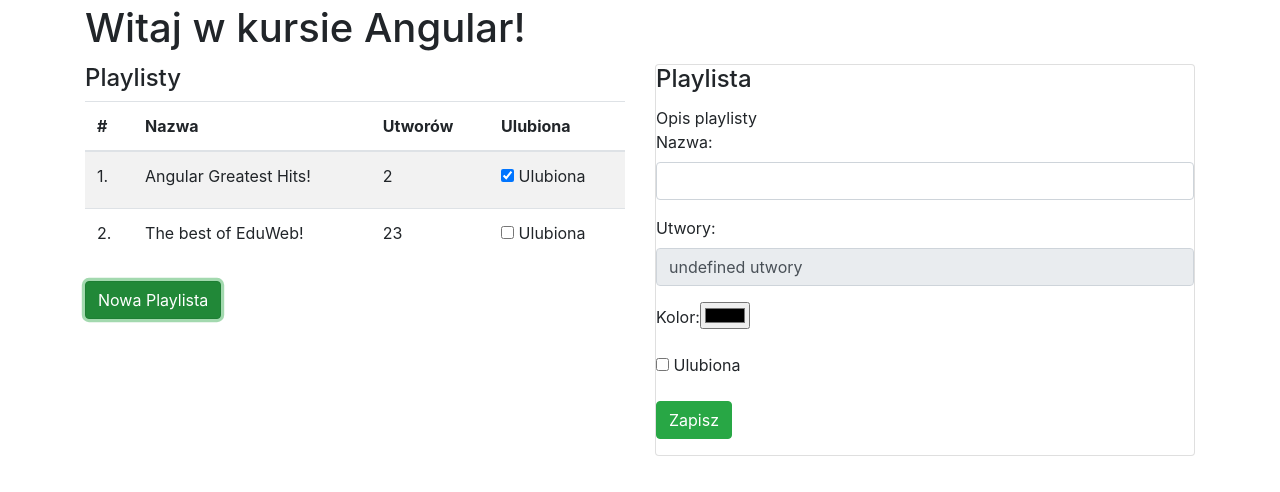
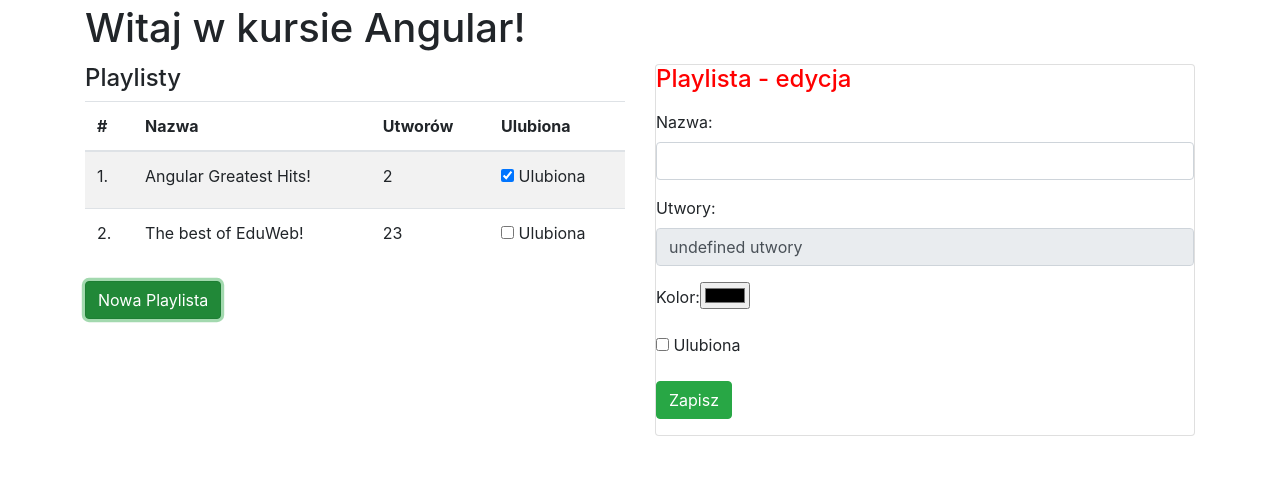
Before and after one commit to michaljankowski86/angular_podst_eduweb, an Angular app: page / in a window 1280 px wide. Both pictures are taken after a click on the button "Nowa Playlista". Shown: the top 492 px of the page. Built offline with nearby package versions, Linux system fonts and the light colour scheme.

Commit message:
ng-content example and how to use

```diff
--- a/src/app/playlists/content-card.component.ts
+++ b/src/app/playlists/content-card.component.ts
@@ -7,6 +7,7 @@ import { Component, OnInit, Input } from '@angular/core';
       <div class="card-block">
         <h4 class="card-title">{{ title }}</h4>
         <p class="card-text">{{ content }}</p>
+        <ng-content></ng-content>
       </div>
     </div>
   `,
--- a/src/app/playlists/playlist-detail.component.ts
+++ b/src/app/playlists/playlist-detail.component.ts
@@ -3,19 +3,11 @@ import { Component, OnInit, Input, Output, EventEmitter } from '@angular/core';
 @Component({
   selector: 'app-playlist-detail',
   template: `
-    <div class="card">
-      <div class="card-block">
-        <h4 class="card-title">Playlista "{{ playlist.name }}"</h4>
-        <p class="card-text">Wybrana Playlista</p>
-        <div class="form-group">
-          <button
-            class="btn btn-default float-xs-right"
-            (click)="edit(playlist)"
-          >
-            Edytuj
-          </button>
-        </div>
-      </div>
+    <p class="card-text">Wybrana Playlista</p>
+    <div class="form-group">
+      <button class="btn btn-default float-xs-right" (click)="edit(playlist)">
+        Edytuj
+      </button>
     </div>
   `,
   styles: [],
--- a/src/app/playlists/playlist-form.component.ts
+++ b/src/app/playlists/playlist-form.component.ts
@@ -3,11 +3,6 @@ import { Component, OnInit, Input } from '@angular/core';
 @Component({
   selector: 'app-playlist-form',
   template: `
-    <div class="card">
-      <div class="card-block">
-        <h4 class="card-title">Playlista</h4>
-        <p class="card-text">Opis playlisty</p>
-      </div>
     <div class="card-block">
       <div class="form-group">
         <label>Nazwa:</label>
@@ -38,7 +33,6 @@ import { Component, OnInit, Input } from '@angular/core';
         </button>
       </div>
     </div>
-    </div>
   `,
   styles: [],
 })
--- a/src/app/playlists/playlists.component.html
+++ b/src/app/playlists/playlists.component.html
@@ -21,22 +21,26 @@
   </div>
   <div class="col">
     <div [ngSwitch]="mode">
+      <app-content-card title="Playlista" *ngSwitchDefault>
+        <p>Wybierz <b>playlistę</b></p>
+      </app-content-card>
+
       <app-content-card
-        title="Playlista"
-        content="Wybierz Playlistę"
-        *ngSwitchDefault
-      ></app-content-card>
+        title="Playlista {{ selected.name }}"
+        *ngSwitchCase="'selected'"
+      >
+        <app-playlist-detail
+          (editplaylist)="edit($event)"
+          [playlist]="selected"
+        ></app-playlist-detail>
+      </app-content-card>
 
-      <app-playlist-detail
-        (editplaylist)="edit($event)"
-        [playlist]="selected"
-        *ngSwitchCase="'selected'"
-      ></app-playlist-detail>
-
-      <app-playlist-form
-        [playlist]="selected"
+      <app-content-card
+        title="Playlista {{ selected.name }} - edycja"
         *ngSwitchCase="'edit'"
-      ></app-playlist-form>
+      >
+        <app-playlist-form [playlist]="selected"></app-playlist-form>
+      </app-content-card>
     </div>
   </div>
 </div>
```
Lines whose indentation alone changed are shown as unchanged.
